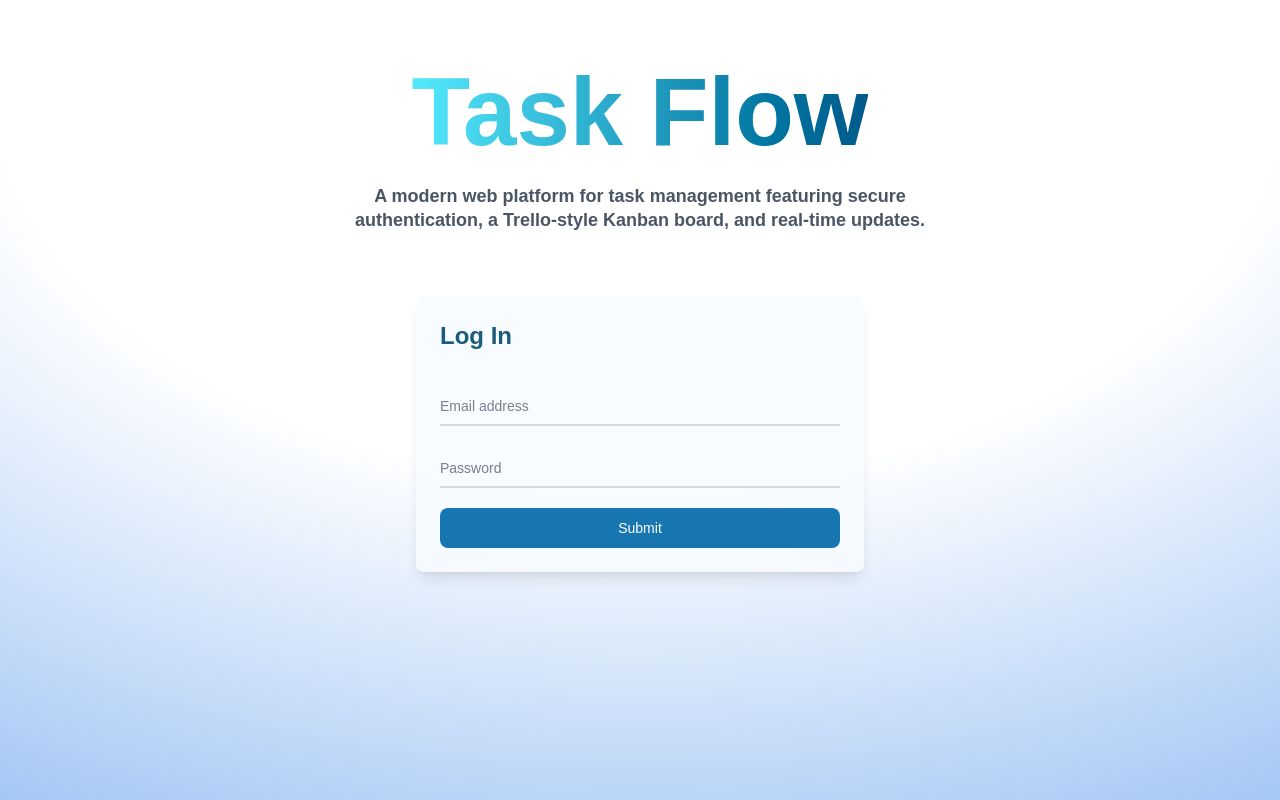
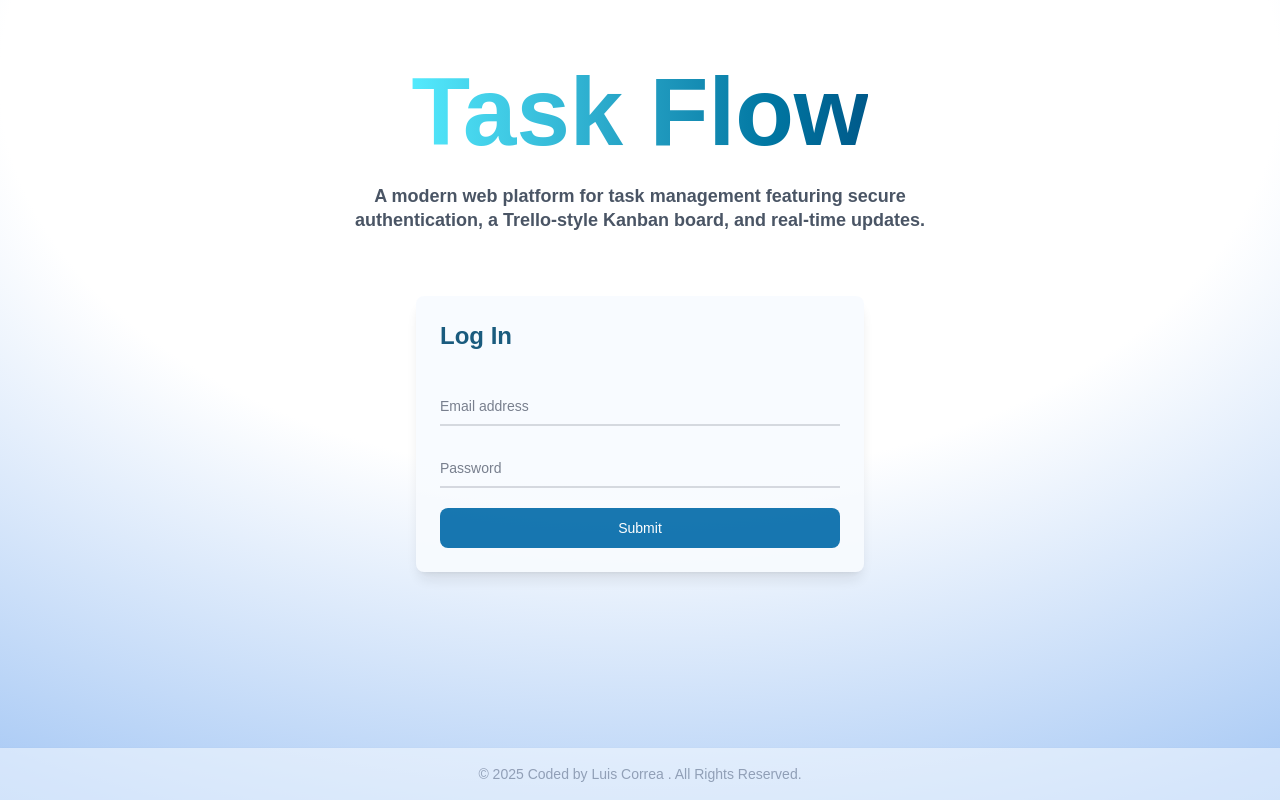
Before and after one commit to LuisCorreaDv/task-flow, a Next.js app: page / in a window 1280 px wide. Built offline with nearby package versions, Linux system fonts and the light colour scheme.

Commit message:
Page footer

```diff
--- a/src/app/layout.tsx
+++ b/src/app/layout.tsx
@@ -1,6 +1,7 @@
 import type { Metadata } from "next";
 import { Geist, Geist_Mono } from "next/font/google";
 import "./globals.css";
+import Footer from "@/components/Footer";
 
 const geistSans = Geist({
   variable: "--font-geist-sans",
@@ -29,6 +30,7 @@ export default function RootLayout({
       >
         <div className="absolute inset-0 -z-10 h-full w-full bg-white [background:radial-gradient(125%_125%_at_50%_10%,#fff_40%,#7fb0f0_100%)]"></div>
         {children}
+        <Footer />
       </body>
     </html>
   );
--- a/src/app/page.tsx
+++ b/src/app/page.tsx
@@ -60,7 +60,6 @@ function LogIn() {
           </form>
         </section>
       </main>
-      {/* Page Footer */}
     </>
   );
 }
--- /dev/null
+++ b/src/components/Footer.tsx
@@ -0,0 +1,21 @@
+import Link from 'next/link'
+import React from 'react'
+
+function Footer() {
+  return (
+    <footer className="bg-[#f8fbff] shadow-sm fixed bottom-0 left-0 w-full dark:bg-gray-800 opacity-55">
+        <div className="w-full mx-auto max-w-screen-xl p-4 flex items-center justify-center">
+          <span className="text-sm text-gray-500 sm:text-center dark:text-gray-400">
+            © 2025{" "}
+            Coded by {" "}
+            <Link href="https://github.com/LuisCorreaDv" className="hover:underline" target='_blank'>
+               Luis Correa {" "}
+            </Link>{" "}
+            . All Rights Reserved.
+          </span>
+        </div>
+    </footer>
+  )
+}
+
+export default Footer
```
